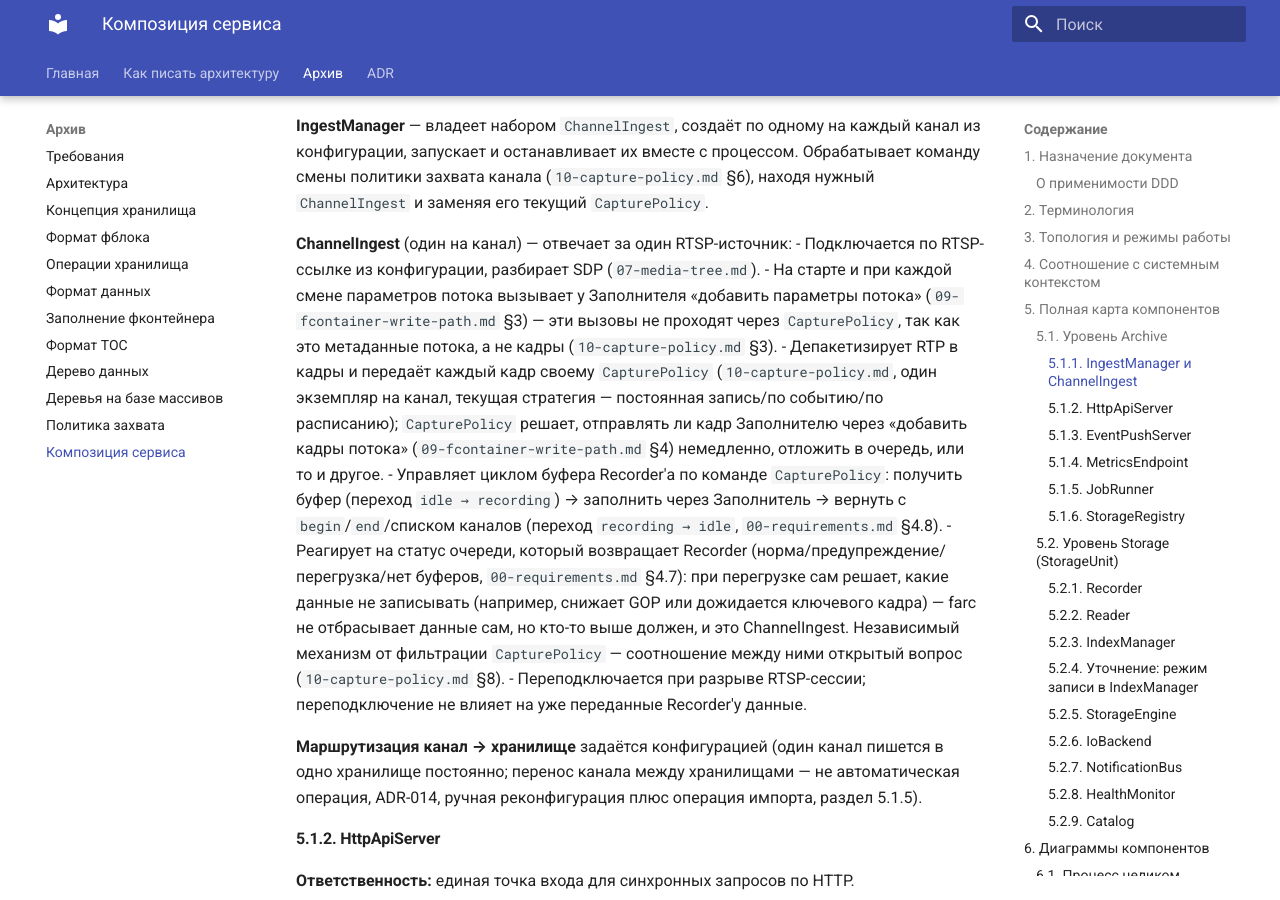
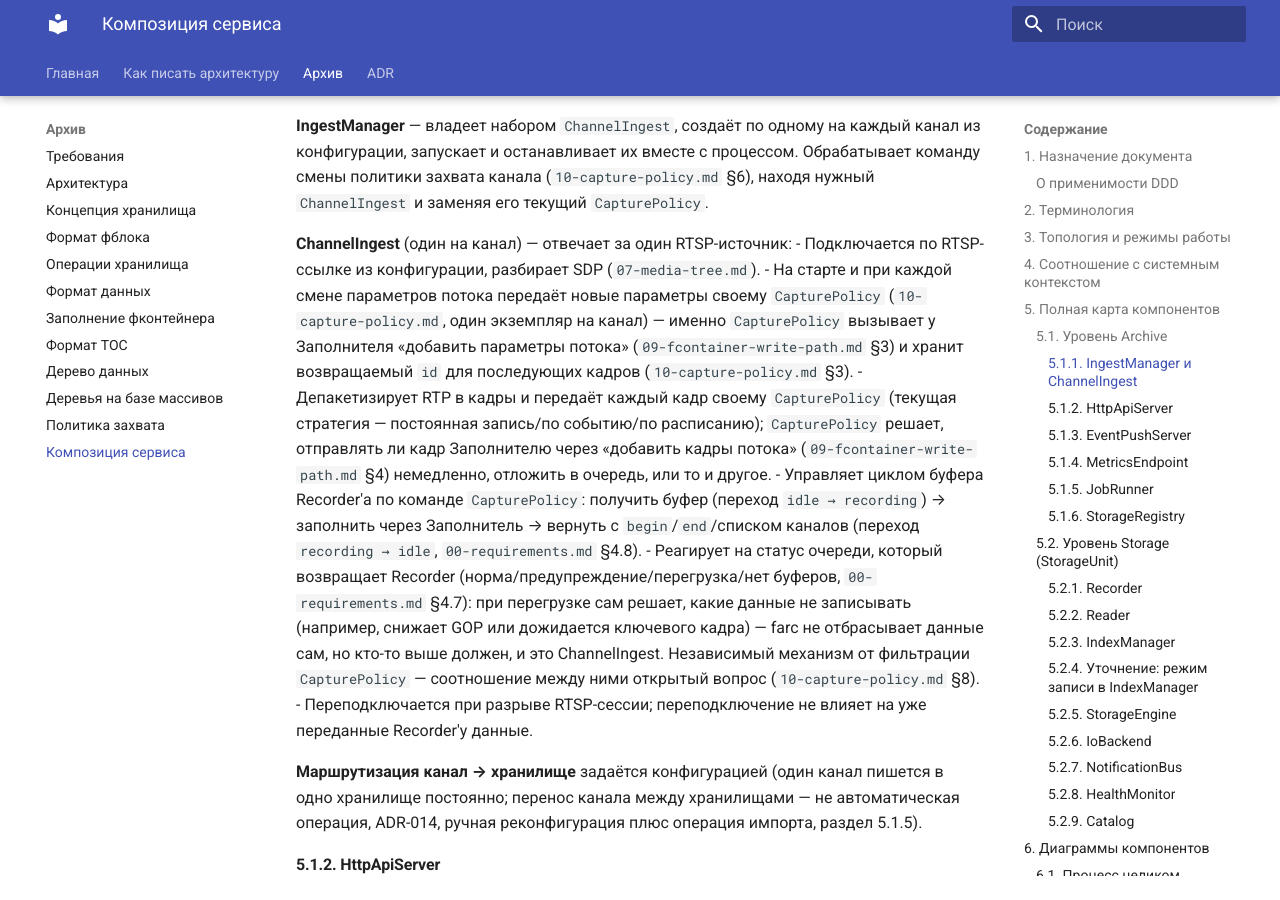
Before and after one commit to traycers/farc, an MkDocs documentation site: the page built from docs/docs/archive/11-service-composition.md, in a window 1280 px wide and 900 px high, scrolled down 2586 px. Built offline with MkDocs 1.6.1 and Material for MkDocs 9.7.7, drawn with Linux system fonts in a browser that asks for light colours.

Commit message:
close a one question

```diff
--- a/docs/docs/archive/11-service-composition.md
+++ b/docs/docs/archive/11-service-composition.md
@@ -56,8 +56,8 @@ Storage работает в одном из двух режимов, задав
 
 **ChannelIngest** (один на канал) — отвечает за один RTSP-источник:
 - Подключается по RTSP-ссылке из конфигурации, разбирает SDP (`07-media-tree.md`).
-- На старте и при каждой смене параметров потока вызывает у Заполнителя «добавить параметры потока» (`09-fcontainer-write-path.md` §3) — эти вызовы не проходят через `CapturePolicy`, так как это метаданные потока, а не кадры (`10-capture-policy.md` §3).
-- Депакетизирует RTP в кадры и передаёт каждый кадр своему `CapturePolicy` (`10-capture-policy.md`, один экземпляр на канал, текущая стратегия — постоянная запись/по событию/по расписанию); `CapturePolicy` решает, отправлять ли кадр Заполнителю через «добавить кадры потока» (`09-fcontainer-write-path.md` §4) немедленно, отложить в очередь, или то и другое.
+- На старте и при каждой смене параметров потока передаёт новые параметры своему `CapturePolicy` (`10-capture-policy.md`, один экземпляр на канал) — именно `CapturePolicy` вызывает у Заполнителя «добавить параметры потока» (`09-fcontainer-write-path.md` §3) и хранит возвращаемый `id` для последующих кадров (`10-capture-policy.md` §3).
+- Депакетизирует RTP в кадры и передаёт каждый кадр своему `CapturePolicy` (текущая стратегия — постоянная запись/по событию/по расписанию); `CapturePolicy` решает, отправлять ли кадр Заполнителю через «добавить кадры потока» (`09-fcontainer-write-path.md` §4) немедленно, отложить в очередь, или то и другое.
 - Управляет циклом буфера Recorder'а по команде `CapturePolicy`: получить буфер (переход `idle → recording`) → заполнить через Заполнитель → вернуть с `begin`/`end`/списком каналов (переход `recording → idle`, `00-requirements.md` §4.8).
 - Реагирует на статус очереди, который возвращает Recorder (норма/предупреждение/перегрузка/нет буферов, `00-requirements.md` §4.7): при перегрузке сам решает, какие данные не записывать (например, снижает GOP или дожидается ключевого кадра) — farc не отбрасывает данные сам, но кто-то выше должен, и это ChannelIngest. Независимый механизм от фильтрации `CapturePolicy` — соотношение между ними открытый вопрос (`10-capture-policy.md` §8).
 - Переподключается при разрыве RTSP-сессии; переподключение не влияет на уже переданные Recorder'у данные.
@@ -295,7 +295,9 @@ sequenceDiagram
 
     Cam->>CI: RTP-пакеты
     CI->>CI: депакетизация в кадры
-    CI->>Fill: добавить параметры потока (при смене)
+    CI->>CP: новые параметры потока (при смене)
+    CP->>Fill: добавить параметры потока
+    Fill-->>CP: id config
     CI->>CP: кадр
     Note over CP: решение по текущей стратегии<br/>(`10-capture-policy.md`)
     CP->>CI: открыть/закрыть сегмент
```
Also changed, not shown: docs/docs/archive/09-fcontainer-write-path.md (+3 -1 lines), docs/docs/archive/10-capture-policy.md (+6 -2 lines).
